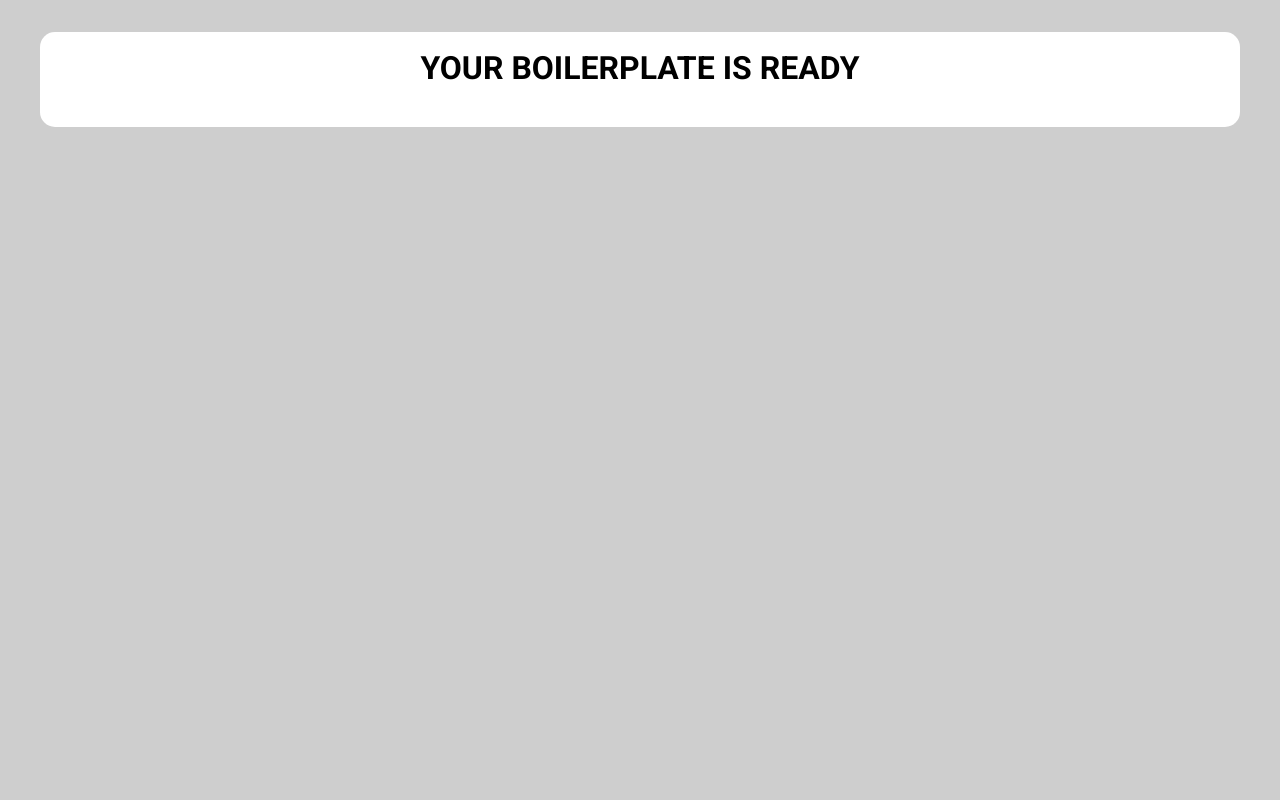
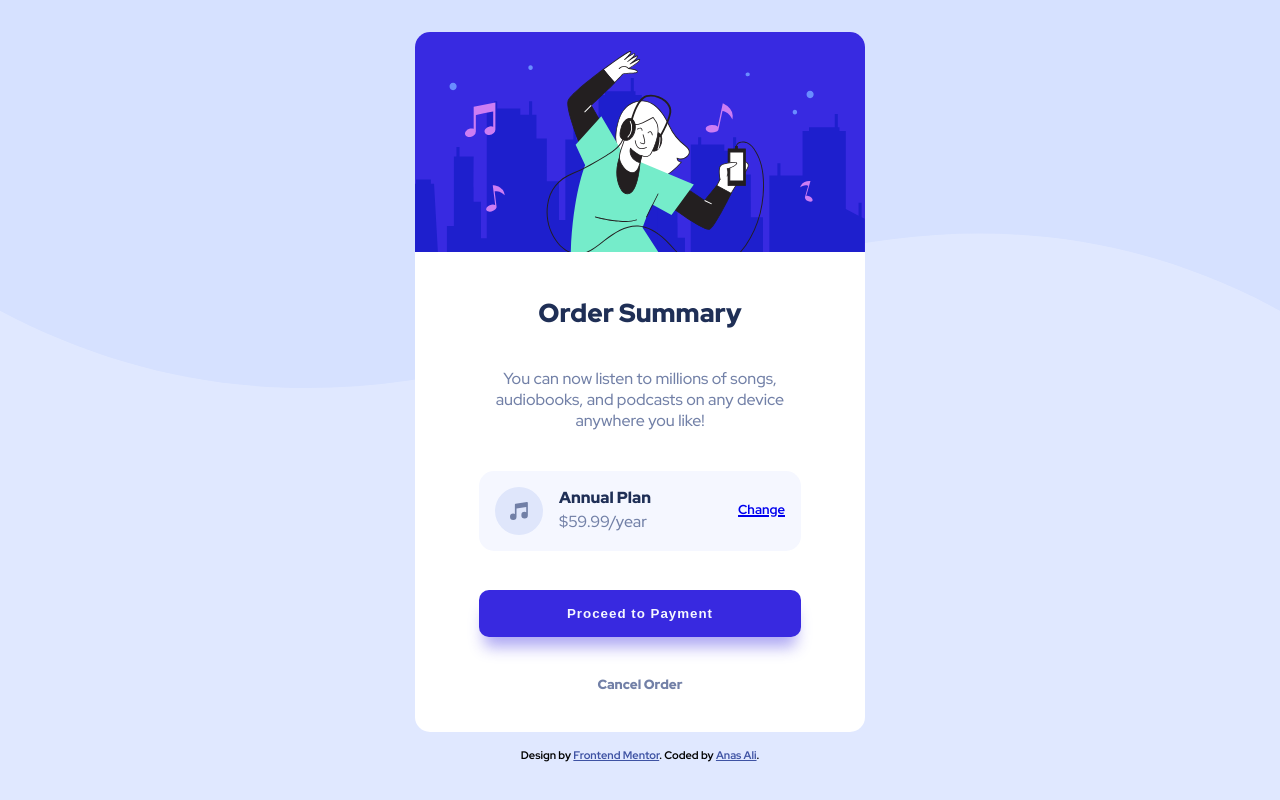
Before and after one commit to anas-cd/order-summary-component, a website: page index.html in a window 1280 px wide. Drawn offline with Linux system fonts and the light colour scheme.

Commit message:
finished component

```diff
--- a/app/scss/_colors.scss
+++ b/app/scss/_colors.scss
@@ -1,4 +1,14 @@
+// main colors
 $white: #ffffff;
 $black: #000000;
 $dkGray: #303030;
 $ltGray: #cecece;
+
+// primary colors
+$pale_blue: #e0e8ff;
+$bright_blue: #3829e0;
+
+// natural colors
+$very_pale_blue: #f5f7ff;
+$desaturated_blue: #7280a7;
+$dark_blue: #1f2f56;
--- a/app/scss/_global.scss
+++ b/app/scss/_global.scss
@@ -10,20 +10,127 @@ html {
 
 body {
     padding: 1.5rem;
-    background-color: $ltGray;
+    background-color: $pale_blue;
+    background-image: url(/images/pattern-background-desktop.svg);
+    background-repeat: no-repeat;
+    background-size: 100%;
     color: $black;
-    font-family: 'Roboto', sans-serif;
     line-height: 1.3;
-
+    display: flex;
+    flex-flow: column nowrap;
+    justify-content: center;
+    align-items: center;
+    @media #{$mq-620-down} {
+        background-image: url(/images/pattern-background-mobile.svg);
+    }
 
 }
 
 main {
     display: flex;
-    justify-content: center;
-    padding: 1rem;
+    flex-flow: column nowrap;
+    overflow: hidden;
     background-color: $white;
     border-radius: 15px;
-    max-width: 1200px;
-    margin: 0 auto;
+    max-width: 450px;
+    height: 700px;
+    min-width: 327px;
+    width: 100%;
+    transition: all .5s cubic-bezier(.59,2.34,.64,.75);
+    @media #{$mq-620-down} {
+        height: 570px;
+    }
+    .hero {
+        >img {
+            @media #{$mq-620-down} {
+            width: 100%;
+
+            }
+        }
+
+    }
+
+    .info {
+        padding: 0rem 4rem;
+        text-align: center;
+        display: flex;
+        flex-flow: column nowrap;
+        height: 100%;
+        justify-content: space-evenly;
+        @media #{$mq-620-down} {
+            padding: 0rem 2rem;
+        }
+
+        >p {
+            color: $desaturated_blue;
+            font-weight: 500;
+        }
+        .order {
+            display: flex;
+            flex-flow: row nowrap;
+            justify-content: flex-start;
+            align-items: center;
+            border-radius: 15px;
+            background-color: $very_pale_blue;
+            padding: 1rem;
+
+            .OrderInfo{
+                display: flex;
+                flex-flow: column nowrap;
+                align-items: flex-start;
+                margin-left: 1rem;
+
+                h3{
+                    color: $dark_blue;
+                    margin-bottom: .2rem;
+                    font-size: 1rem;
+                    font-weight: 900;
+                }
+                p{
+                    color: $desaturated_blue;
+                }
+            }
+            a {
+                margin-left: auto;
+                font-size: small;
+                font-weight: 700;
+                transition-duration: 0.3s;
+                text-decoration: underline 0.125rem ;
+                &:hover {
+                    text-decoration: underline 0.125rem rgba(255,255,255,0);
+
+                }
+            }
+        }
+
+        .btnPayment {
+            background-color: $bright_blue;
+            border: none;
+            border-radius: 10px;
+            padding: 1rem;
+            color: $very_pale_blue;
+            font-weight: 900;
+            box-shadow: 0px 15px 15px -5px #3829e066;
+            letter-spacing: 1px;
+            transition-duration: 0.5s;
+
+            &:hover {
+                cursor: pointer;
+                opacity: 0.7;
+            }
+        }
+
+        >a{
+            text-decoration: none;
+            color: $desaturated_blue;
+            font-size:smaller;
+            font-weight: 900;
+            align-self: center;
+            transition-duration: 300ms;
+            &:hover {
+                color: $dark_blue;
+            }
+        }
+    }
+
 }
--- a/app/scss/_typography.scss
+++ b/app/scss/_typography.scss
@@ -1,8 +1,20 @@
+html {
+    font-family: 'Red Hat Display', sans-serif;
+}
 h1, h2, h3 {
-    margin-top: 0px;
+    margin: 0px;
 }
 
 h1 {
-    text-transform: uppercase;
-    color: $black;
+    font-size: 1.625rem;
+    font-weight: 900;
+    color: $dark_blue;
 }
+
+body {
+    font-size: 1rem;
+}
+
+p{
+    margin: 0%;
+}
--- a/index.html
+++ b/index.html
@@ -9,21 +9,49 @@
         <meta name="theme-color" content="#1843c1" />
         <meta name="apple-mobile-web-app-status-bar-style" content="#1843c1">
 
-        <title></title>
+        <title>Order Summary Component</title>
+        <link rel="icon" type="image/png" sizes="32x32" href="./images/favicon-32x32.png">
 
         <!-- Google Fonts -->
-        <link href="https://fonts.googleapis.com/css?family=Roboto:400,700" rel="stylesheet">
+        <link rel="preconnect" href="https://fonts.googleapis.com">
+        <link rel="preconnect" href="https://fonts.gstatic.com" crossorigin>
+        <link href="https://fonts.googleapis.com/css2?family=Red+Hat+Display:wght@500;700;900&display=swap" rel="stylesheet">
 
         <!-- CSS File -->
         <link rel="stylesheet" href="app/dist/style.css">
+
+        <style>
+            .attribution { font-size: 11px; text-align: center; margin-top: 1rem; font-weight: 700;}
+            .attribution a { color: hsl(228, 45%, 44%); }
+        </style>
     </head>
     <body>
 
         <main>
 
-            <h1>your boilerplate is ready</h1>
+            <div class="hero">
+                <img src="/images/illustration-hero.svg" alt="illustration-hero">
+            </div>
+            <div class="info">
+                <h1>Order Summary</h1>
+                <p>You can now listen to millions of songs, audiobooks, and podcasts on any device anywhere you like!</p>
+                <div class="order">
+                    <img src="/images/icon-music.svg" alt="icon-music">
+                    <div class="OrderInfo">
+                        <h3>Annual Plan</h3>
+                        <p>$59.99/year</p>
+                    </div>
+                    <a href="#">Change</a>
+                </div>
+                <button class="btnPayment">Proceed to Payment</button>
+                <a href="#">Cancel Order</a>
+            </div>
+        </main>
 
-        </main>
+        <div class="attribution">
+            Design by <a href="https://www.frontendmentor.io?ref=challenge" target="_blank">Frontend Mentor</a>.
+            Coded by <a href="https://twitter.com/AnasCd" target="_blank">Anas Ali</a>.
+        </div>
 
         <!-- JavaScript File -->
         <script src="app/dist/all.js"></script>
```
Also changed, not shown: app/dist/style.css, 2 other files.
